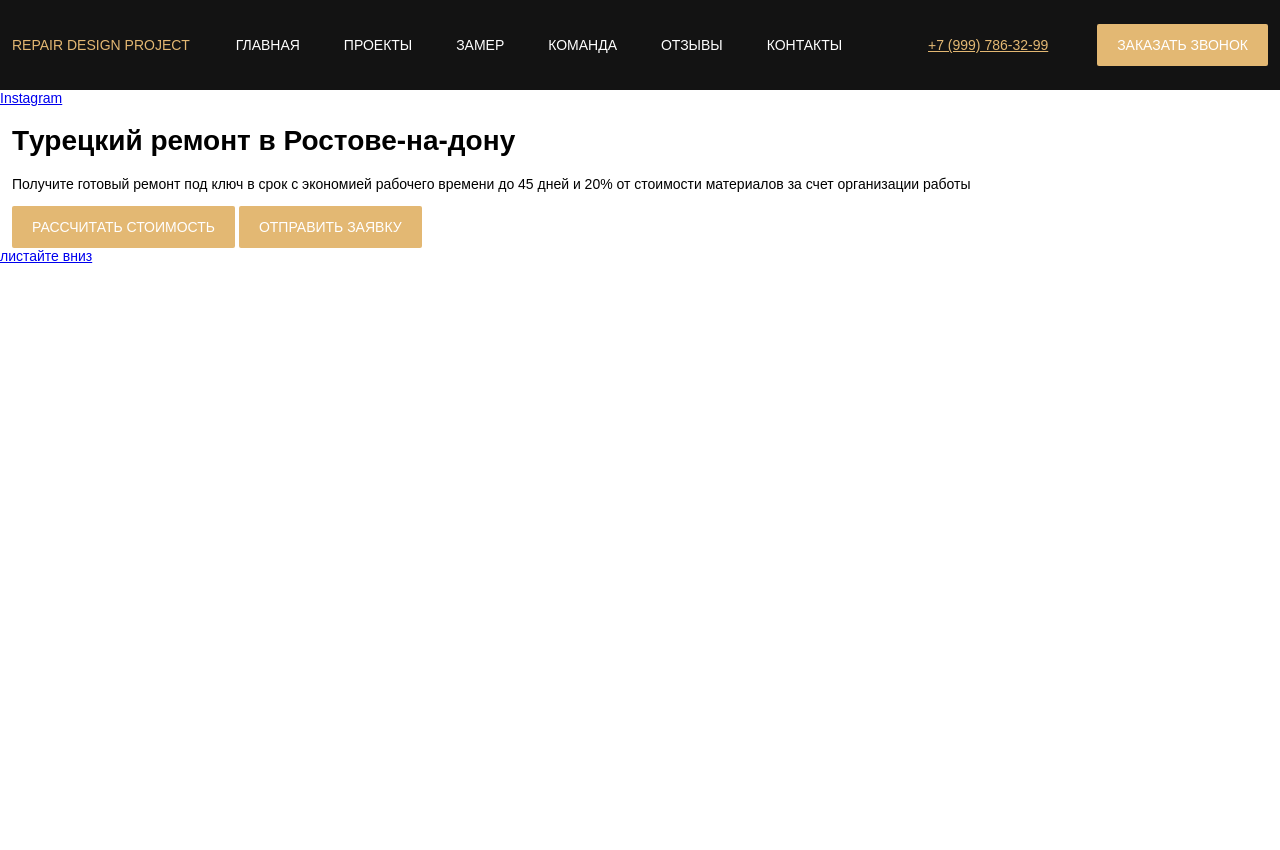
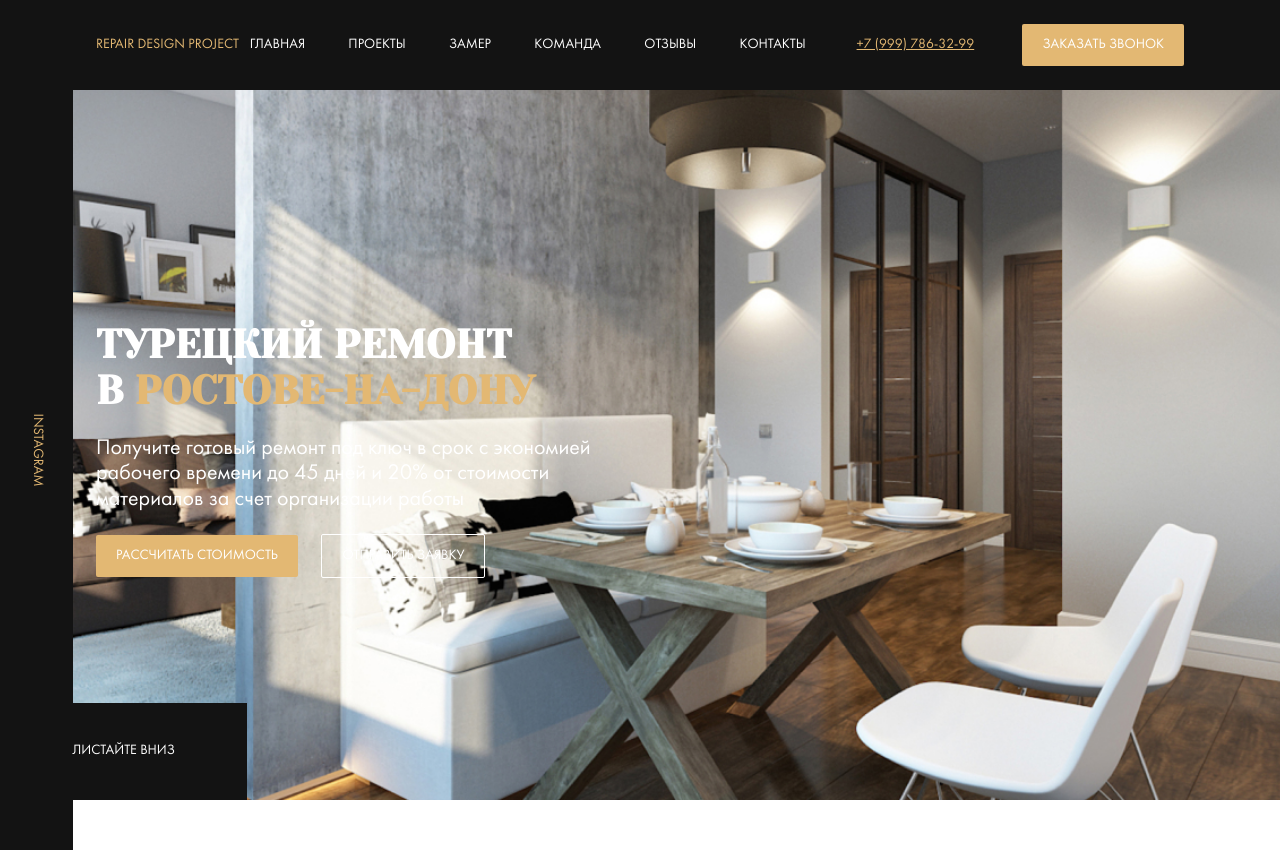
Before and after one commit to SanyaMad/yrok3, a website: page index.html in a window 1280 px wide. Before the commit the page ends 800 px from the top, so only its background shows below. Drawn offline with Linux system fonts and the light colour scheme.

Commit message:
update 18.01

```diff
--- a/gulpgile.js
+++ b/gulpgile.js
@@ -1,6 +1,7 @@
 const {scr, dest, watch} = require('gulp');
 const browseSync = require('browser-sync').create();
 const sass = require('gulp-sass');
+const autoprefixer = require('gulp-autoprefixer');
 
 // Static server
  function bs() {
@@ -12,11 +13,15 @@ const sass = require('gulp-sass');
     });
     watch("./*.html").on('change', browserSync.reload);
     watch("./sass/**/*.sass", serveSass);
+    watch("./sass/**/*.scss", serveSass);
     watch("./js/*.js").on('change', browserSync.reload);
 };
  function serveSass() {
-    return src("./scss/*.scss")
+    return src("./scss/**/*.sass", "./scss/**/*.scss")
         .pipe(sass())
+        .pipe(autoprefixer({
+			cascade: false
+		}))
         .pipe(dest("./css"))
         .pipe(browserSync.stream());
 };
--- a/index.html
+++ b/index.html
@@ -5,6 +5,9 @@
     <meta http-equiv="X-UA-Compatible" content="IE=edge">
     <meta name="viewport" content="width=device-width, initial-scale=1.0">
     <title>Document</title>
+    <link rel="preconnect" href="https://fonts.googleapis.com">
+    <link rel="preconnect" href="https://fonts.gstatic.com" crossorigin>
+    <link href="https://fonts.googleapis.com/css2?family=Yeseva+One&display=swap" rel="stylesheet">
     <link rel="stylesheet" href="css/style.css">
 </head>
 <body>
@@ -29,16 +32,18 @@
     </header>
     <main>
         <section class="hero">
-            <a href="#" class="instagram hero__instagram">Instagram</a>
+            <div class="instagram hero__instagram">
+                <a href="#" class="instagram__link">Instagram</a>
+            </div>
+            <div class="container">
             <div class="hero__content">
-                <div class="container">
-                    <h1 class="title hero__title">Tурецкий ремонт в Ростове-на-дону</h1>
+                    <h1 class="title hero__title">Tурецкий ремонт в&nbsp;<span class="title--primary">Ростове-на-дону</span></h1>
                     <p class="hero__text">Получите готовый ремонт под ключ в срок с экономией рабочего времени до 45 дней и 20% от стоимости материалов за счет организации работы</p>
                     <button class="button hero__button button--primary">Рассчитать стоимость</button>
                     <button class="button hero__button button--outline">Отправить заявку</button>
                 </div>
             </div>
-            <a href="#" class="scroll-down">листайте вниз</a>
+            <a href="#" class="hero__scroll-down">листайте вниз</a>
         </section>
     </main>
 </body>
--- a/package.json
+++ b/package.json
@@ -9,6 +9,7 @@
     "gulp-cli": "^2.3.0"
   },
   "devDependencies": {
+    "gulp-autoprefixer": "^8.0.0",
     "gulp-sass": "^5.1.0"
   },
   "scripts": {
--- /dev/null
+++ b/sass/_fonts.scss
@@ -0,0 +1,18 @@
+@font-face {
+    font-family: 'Futura Book';
+    src:
+    url('../fonts/futura/FuturaBookC.woff') format('woff'),
+    url('../fonts/futura/FuturaBookC.woff2') format('woff');
+    font-weight: normal;
+    font-style: normal;
+    font-display: wrap;
+    }
+@font-face {
+    font-family: 'Futura Demi';
+    src:
+    url('../fonts/futura/FuturaDemi.woff') format('woff'),
+    url('../fonts/futura/FuturaDemi.woff2') format('woff');
+    font-weight: normal;
+    font-style: normal;
+    font-display: wrap;
+    }
--- a/sass/_grid.sass
+++ b/sass/_grid.sass
@@ -1,3 +1,4 @@
 .container
+    width: 85%
     max-width: 1256px
     margin: auto
--- a/sass/_interface.sass
+++ b/sass/_interface.sass
@@ -3,6 +3,10 @@
     border: none
     border-radius: 2px
     text-transform: uppercase
-&--primary
+.button--primary
     background-color: $primary
     color: $light
+.button--outline
+    border: 1px solid $light
+    background-color: transparent
+    color: $light
--- a/sass/style.sass
+++ b/sass/style.sass
@@ -1,9 +1,13 @@
+@import 'fonts'
 @import 'normalize'
 @import 'variables'
 @import 'interface'
 @import 'grid'
 @import 'templates/header'
+@import 'templates/hero'
 
+*,*:before, *:after
+    box-sizing: border-box
 body
-    font-family: sans-serif
+    font-family: 'Futura Book', sans-serif
     font-size: 14px
--- a/sass/templates/_header.sass
+++ b/sass/templates/_header.sass
@@ -1,4 +1,9 @@
 .header
+    position: fixed
+    left: 0
+    top: 0
+    width: 100%
+    z-index: 99
     background-color: $dark
     padding: 24px 0
 .menu
--- /dev/null
+++ b/sass/templates/_hero.sass
@@ -0,0 +1,52 @@
+.hero
+    position: relative
+    display: flex
+    flex-direction: column
+    justify-content: center
+    align-items: flex-start
+    padding-top: 100px
+    background: $dark url('../img/hero-bg.jpg') no-repeat center/ cover
+    height: 100vh
+    color: $light
+.hero__content
+    max-width: 670px
+.hero__text
+    font-size: 22px
+    max-width: 500px
+.hero__button
+    margin-right: 20px
+.hero__instagram
+    position: absolute
+    left: 0
+    max-width: 80px
+    height: 100%
+.hero__scroll-down
+    position: absolute
+    display: flex
+    align-items: center
+    justify-content: center
+    left: 0
+    bottom: 0
+    min-width: 247px
+    min-height: 97px
+    background-color: $dark
+    text-transform: uppercase
+    color: $light
+    text-decoration: none
+.instagram
+    background-color: $dark
+    display: flex
+    justify-content: center
+    align-items: center
+.instagram__link
+    text-transform: uppercase
+    color: $primary
+    text-decoration: none
+    transform: rotate(90deg)
+.title
+    margin: 0
+    font-family: 'Yeseva One', cursive
+    text-transform: uppercase
+    font-size: 40px
+.title--primary
+    color:$primary
```
Also changed, not shown: css/style.css, fonts/futura/FuturaBookC.woff (added), fonts/futura/FuturaBookC.woff2 (added), fonts/futura/FuturaDemiC.woff (added), fonts/futura/FuturaDemiC.woff2 (added), img/hero-bg.jpg (added), 2 other files.
